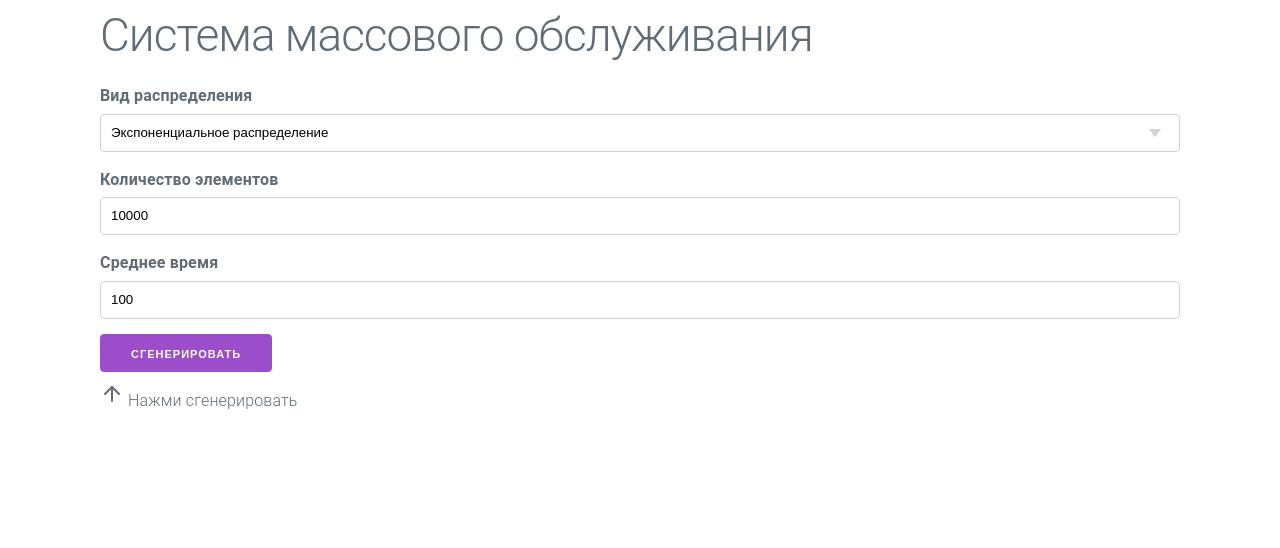
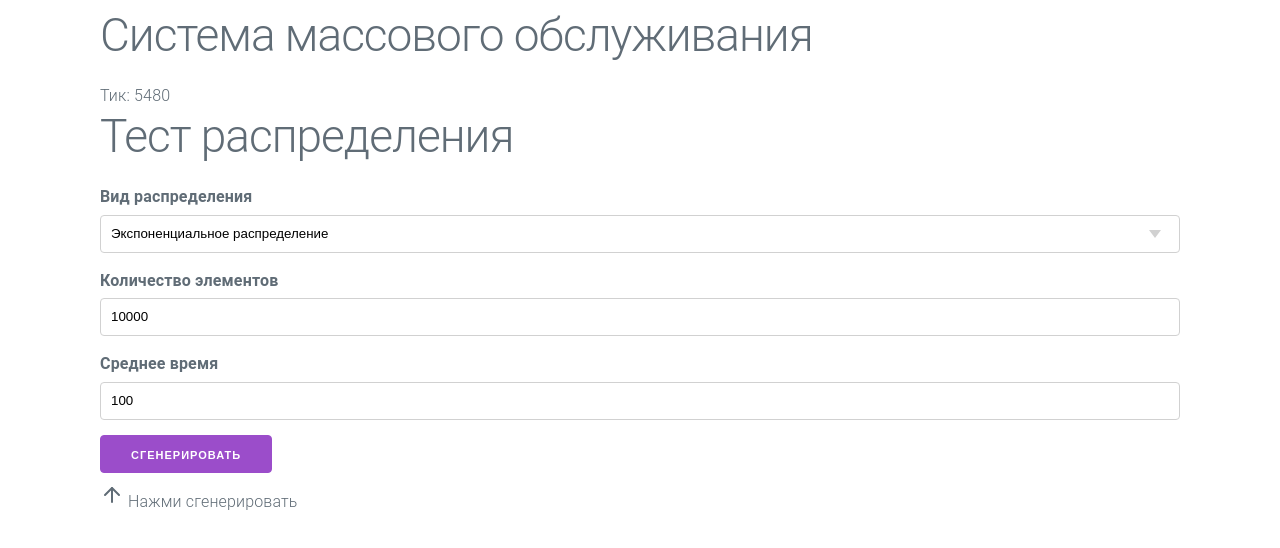
Before and after one commit to NikonP/407-reliability-lab, a Next.js app: page / in a window 1280 px wide. Shown: the top 548 px of the page. Built offline with nearby package versions, Linux system fonts and the light colour scheme.

Commit message:
fix norm dist

```diff
--- a/components/MassServiceSystem.tsx
+++ b/components/MassServiceSystem.tsx
@@ -1,4 +1,4 @@
-import { useState } from "react";
+import { useEffect, useState } from "react";
 import { getRandomExp, getRandomNorm } from "../lib/randomizer";
 import * as Icon from "react-feather";
 
@@ -33,10 +33,23 @@ export default function MassServiceSystem({}: MSSProps) {
     //     };
     // });
 
+    const [tick, setTick] = useState(0);
+
+    useEffect(() => {
+        const timeout = setTimeout(() => {
+            setTick(tick + 1);
+        }, 1);
+
+        return () => {
+            clearTimeout(timeout);
+        };
+    });
+
     const [dist, setDist] = useState("exp");
     const [count, setCount] = useState(10000);
 
     const [avgT, setAvgT] = useState(100);
+    const [sigma, setSigma] = useState(40);
 
     const [distPlot, setDistPlot] = useState(new Array<DistData>());
 
@@ -49,11 +62,17 @@ export default function MassServiceSystem({}: MSSProps) {
 
         let intervalCount = Math.round(5 * Math.log10(count));
 
-        let randomFunc = dist === "exp" ? getRandomExp : getRandomNorm;
+        let randomFunc = () => {
+            if (dist === "exp") {
+                return getRandomExp(avgT);
+            } else {
+                return getRandomNorm(avgT, sigma);
+            }
+        };
 
         let numbers = new Array<number>(count);
         for (let i = 0; i < count; i++) {
-            numbers[i] = randomFunc(avgT);
+            numbers[i] = randomFunc();
         }
 
         // let numbers = Array.from({ length: count }, () => randomFunc(avgT)); // [...Array(count)].map(() => randomFunc(avgT));
@@ -97,13 +116,15 @@ export default function MassServiceSystem({}: MSSProps) {
         setGenerating(false);
     };
 
-    console.log(distPlot);
-
     return (
         <div>
             <h1>Система массового обслуживания</h1>
 
+            <span>Тик: {tick}</span>
+
             <div>
+                <h1>Тест распределения</h1>
+
                 <div>
                     <label htmlFor="dist_type">Вид распределения</label>
                     <select
@@ -141,6 +162,22 @@ export default function MassServiceSystem({}: MSSProps) {
                     placeholder="Среднее время"
                     title="Среднее время"
                 ></input>
+
+                {dist === "norm" && (
+                    <>
+                        <label htmlFor="avgt_input">σ</label>
+                        <input
+                            id="sigma_input"
+                            type="number"
+                            value={sigma}
+                            onChange={(evt) => {
+                                setSigma(parseInt(evt.target.value, 10));
+                            }}
+                            placeholder="Сигма"
+                            title="Сигма"
+                        ></input>
+                    </>
+                )}
 
                 <div>
                     <button onClick={generateData}>Сгенерировать</button>
--- a/lib/randomizer.ts
+++ b/lib/randomizer.ts
@@ -10,13 +10,39 @@ export function getRandomExp(avgT: number): number {
     return res;
 }
 
-export function getRandomNorm(avgT: number): number {
-    let u = 1 - Math.random();
+// export function getRandomNorm(avgT: number): number {
+//     let u = 1 - Math.random();
+//     let v = Math.random();
+
+//     let res =
+//         (Math.sqrt(-2.0 * Math.log(u)) * Math.cos(2.0 * Math.PI * v)) / 10.0 +
+//         0.5;
+
+//     return res * (avgT * 2);
+// }
+
+export function getRandomNorm(avgT: number, sigma: number): number {
+    let u = Math.random();
     let v = Math.random();
 
-    let res =
-        (Math.sqrt(-2.0 * Math.log(u)) * Math.cos(2.0 * Math.PI * v)) / 10.0 +
-        0.5;
+    // let res =
+    //     (Math.sqrt(-2.0 * Math.log(u)) * Math.cos(2.0 * Math.PI * v)) / 10.0 +
+    //     0.5;
 
-    return res * (avgT * 2);
+    // return res * (avgT * 2);
+
+    let res = Math.cos(2 * Math.PI * u) * Math.sqrt(-2 * Math.log(v))
+
+    return avgT + sigma * res
 }
+
+/*
+function GetRandomNorm(AvgT:real;Sigma:real):real;
+ var z1,z2,r:real;
+ begin
+   z1:=random();
+   z2:=random();
+   r:=cos(2*Pi*z1)* sqrt(-2*ln(z2));
+   result:=AvgT+Sigma*r;
+ end;
+*/
```
